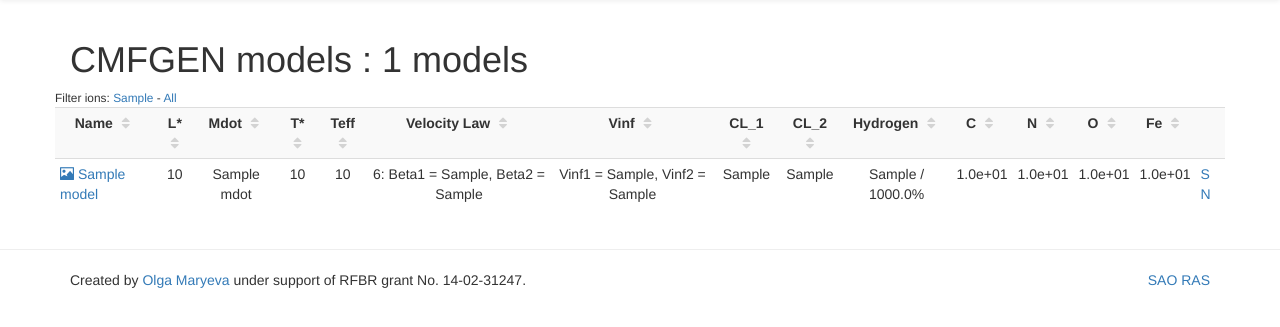
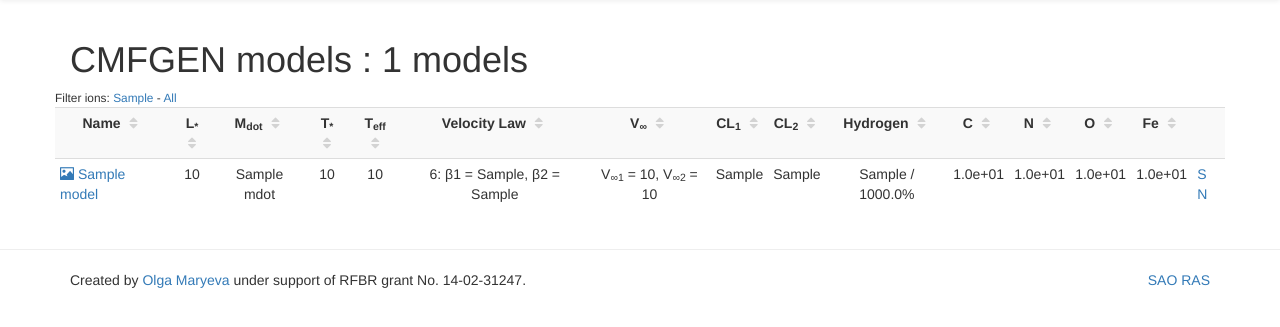
Before and after one commit to karpov-sv/webmodels, a Django app: template webmodels/templates/models_list.html in a window 1280 px wide. Shown: the part 51-378 px from the top of the page. Run offline with Django 3.2, Linux system fonts and the light colour scheme; the template is opened without the code that fills it: most values are stand-ins (such as "Sample title", 1, 10 or a date in 2020); some libraries are stand-ins or nearby versions.

Commit message:
Compactify the output a bit

```diff
--- a/webmodels/templates/models_list.html
+++ b/webmodels/templates/models_list.html
@@ -46,7 +46,7 @@
         </a>
       {% endif %}
     </th>
-    <th style="text-align:center">L*
+    <th style="text-align:center">L<sub>*</sub>
       {% if sort == 'lstar' %}
         <a href="?{{ request.GET | GET_remove:"sort" | GET_remove:"page" | GET_append:"sort=-lstar" | GET_urlencode }}"
           <i class="fa fa-fw fa-sort-desc"></i>
@@ -61,7 +61,7 @@
         </a>
       {% endif %}
     </th>
-    <th style="text-align:center">Mdot
+    <th style="text-align:center">M<sub>dot</sub>
       {% if sort == 'mdot' %}
         <a href="?{{ request.GET | GET_remove:"sort" | GET_remove:"page" | GET_append:"sort=-mdot" | GET_urlencode }}"
           <i class="fa fa-fw fa-sort-desc"></i>
@@ -76,7 +76,7 @@
         </a>
       {% endif %}
     </th>
-    <th style="text-align:center">T*
+    <th style="text-align:center">T<sub>*</sub>
           {% if sort == 'tstar' %}
         <a href="?{{ request.GET | GET_remove:"sort" | GET_remove:"page" | GET_append:"sort=-tstar" | GET_urlencode }}"
           <i class="fa fa-fw fa-sort-desc"></i>
@@ -91,7 +91,7 @@
         </a>
       {% endif %}
     </th>
-    <th style="text-align:center">Teff
+    <th style="text-align:center">T<sub>eff</sub>
       {% if sort == 'teff' %}
         <a href="?{{ request.GET | GET_remove:"sort" | GET_remove:"page" | GET_append:"sort=-teff" | GET_urlencode }}"
           <i class="fa fa-fw fa-sort-desc"></i>
@@ -121,7 +121,7 @@
         </a>
       {% endif %}
     </th>
-    <th style="text-align:center">Vinf
+    <th style="text-align:center">V<sub>&infin;</sub>
       {% if sort == 'vinf' %}
         <a href="?{{ request.GET | GET_remove:"sort" | GET_remove:"page" | GET_append:"sort=-vinf" | GET_urlencode }}"
           <i class="fa fa-fw fa-sort-desc"></i>
@@ -136,7 +136,7 @@
         </a>
       {% endif %}
     </th>
-    <th style="text-align:center">CL_1
+    <th style="text-align:center">CL<sub>1</sub>
       {% if sort == 'cl_par_1' %}
         <a href="?{{ request.GET | GET_remove:"sort" | GET_remove:"page" | GET_append:"sort=-cl_par_1" | GET_urlencode }}"
           <i class="fa fa-fw fa-sort-desc"></i>
@@ -151,7 +151,7 @@
         </a>
       {% endif %}
     </th>
-    <th style="text-align:center">CL_2
+    <th style="text-align:center">CL<sub>2</sub>
       {% if sort == 'cl_par_2' %}
         <a href="?{{ request.GET | GET_remove:"sort" | GET_remove:"page" | GET_append:"sort=-cl_par_2" | GET_urlencode }}"
           <i class="fa fa-fw fa-sort-desc"></i>
@@ -253,20 +253,20 @@
       <td align="center">{{ model.teff | floatformat:0 }}</td>
       <td align="center">
         {% if model.vel_law == 3 %}
-          3: Beta = {{ model.params.Beta1 }}
+          3: &beta; = {{ model.params.Beta1 }}
         {% elif model.vel_law == 7 %}
-          7: Beta = {{ model.params.Beta1 }}
+          7: &beta; = {{ model.params.Beta1 }}
         {% else %}
-          6: Beta1 = {{ model.params.Beta1 }}, Beta2 = {{ model.params.Beta2 }}
+          6: &beta;1 = {{ model.params.Beta1 }}, &beta;2 = {{ model.params.Beta2 }}
         {% endif %}
       </td>
       <td align="center">
         {% if model.vel_law == 3 %}
-          {{ model.vinf }}
+          {{ model.vinf | floatformat:0 }}
         {% elif model.vel_law == 7 %}
-          {{ model.vinf }}
+          {{ model.vinf | floatformat:0 }}
         {% else %}
-          Vinf1 = {{ model.params.Vinf1 }}, Vinf2 = {{ model.params.Vinf2 }}
+          V<sub>&infin;1</sub> = {{ model.params.Vinf1 | floatformat:0 }}, V<sub>&infin;2</sub> = {{ model.params.Vinf2 | floatformat:0 }}
         {% endif %}
       </td>
       <td align="center">{{ model.cl_par_1 }}</td>
```
